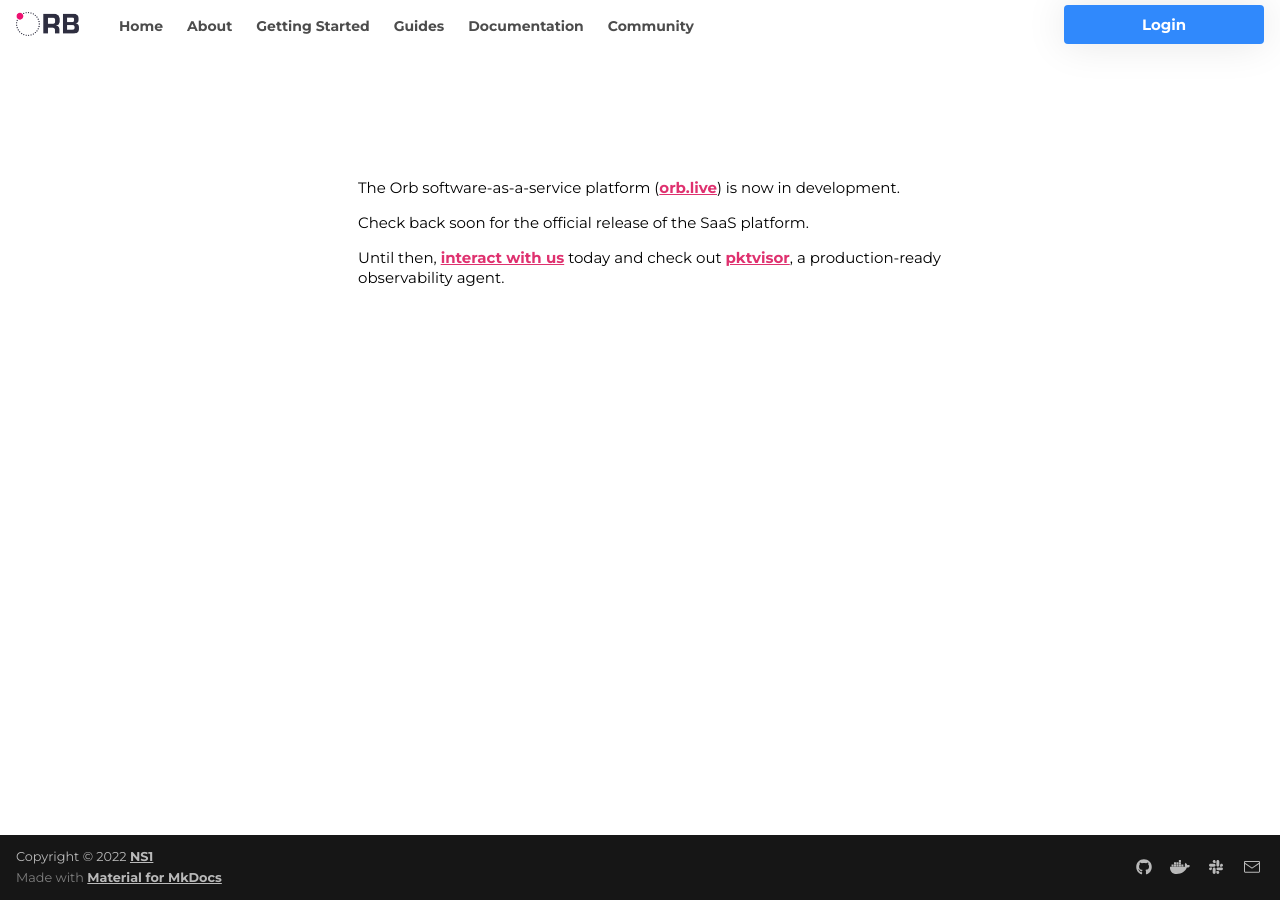
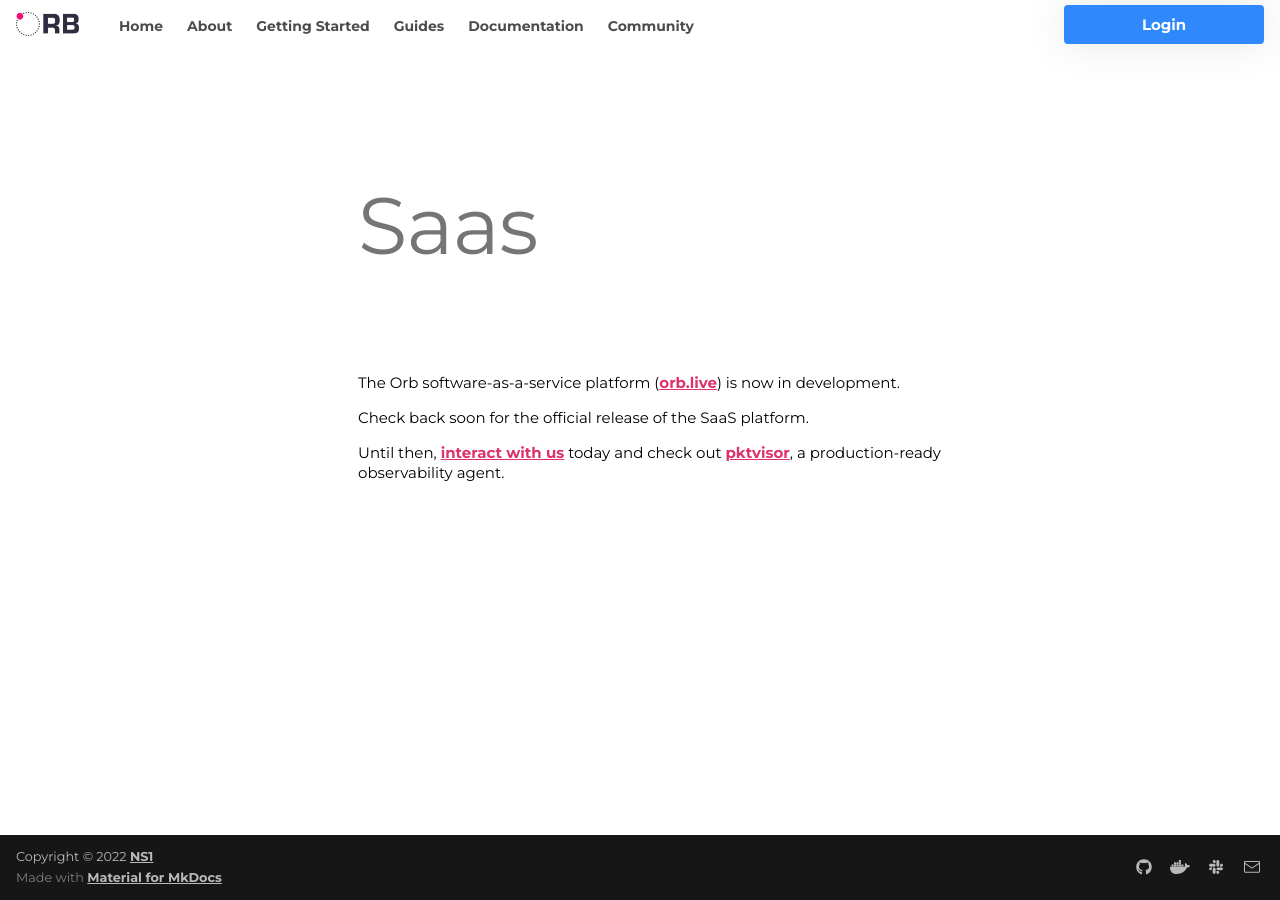
Before and after one commit to orb-community/orb-website, an MkDocs documentation site: the page built from docs/saas.md, in a window 1280 px wide. Built offline with MkDocs 1.6.1 and Material for MkDocs 9.7.7, drawn with Linux system fonts in a browser that asks for light colours.

Commit message:
h1 display

```diff
--- a/docs/stylesheets/extra.css
+++ b/docs/stylesheets/extra.css
@@ -127,8 +127,6 @@
   font-weight: 400;
   font-size: 4rem;
   line-height: 4.75rem;
-  /* identical to box height */
-  display: none;
 }
 
 .md-typeset h2,
```
